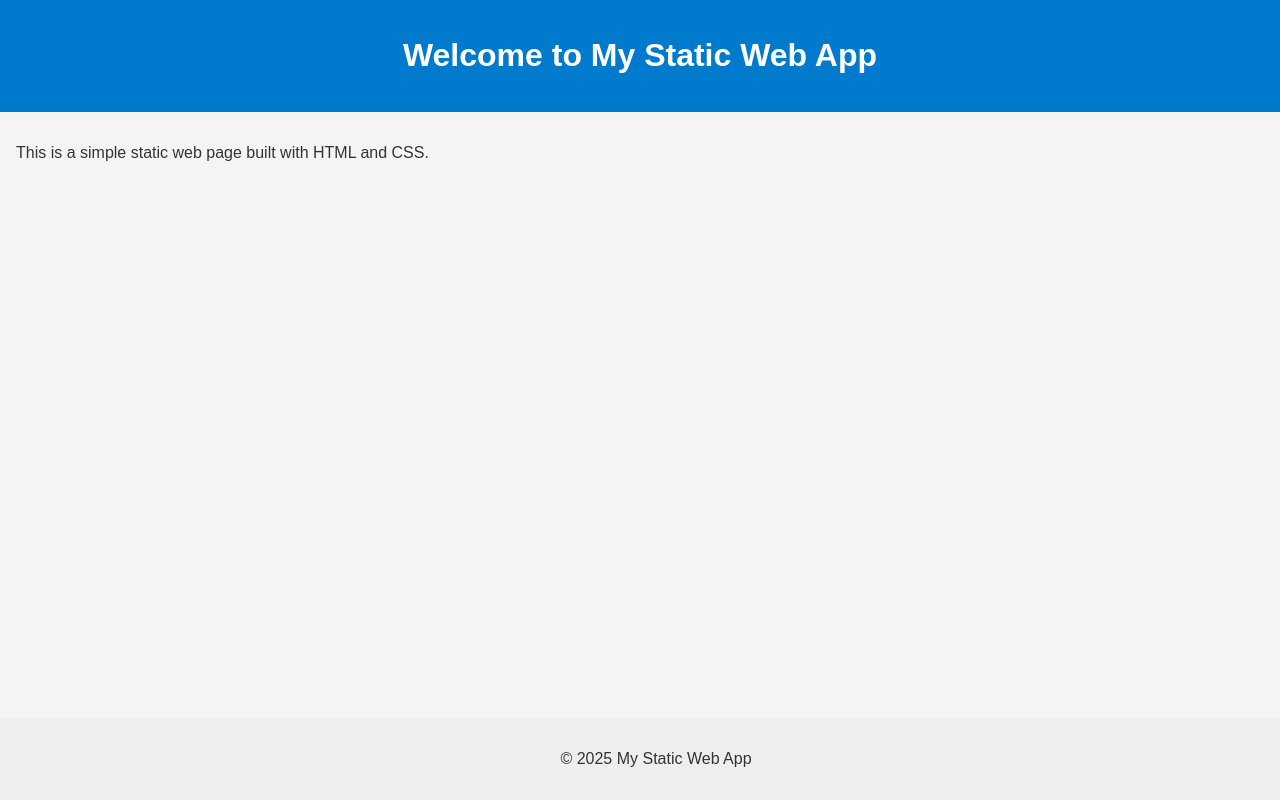
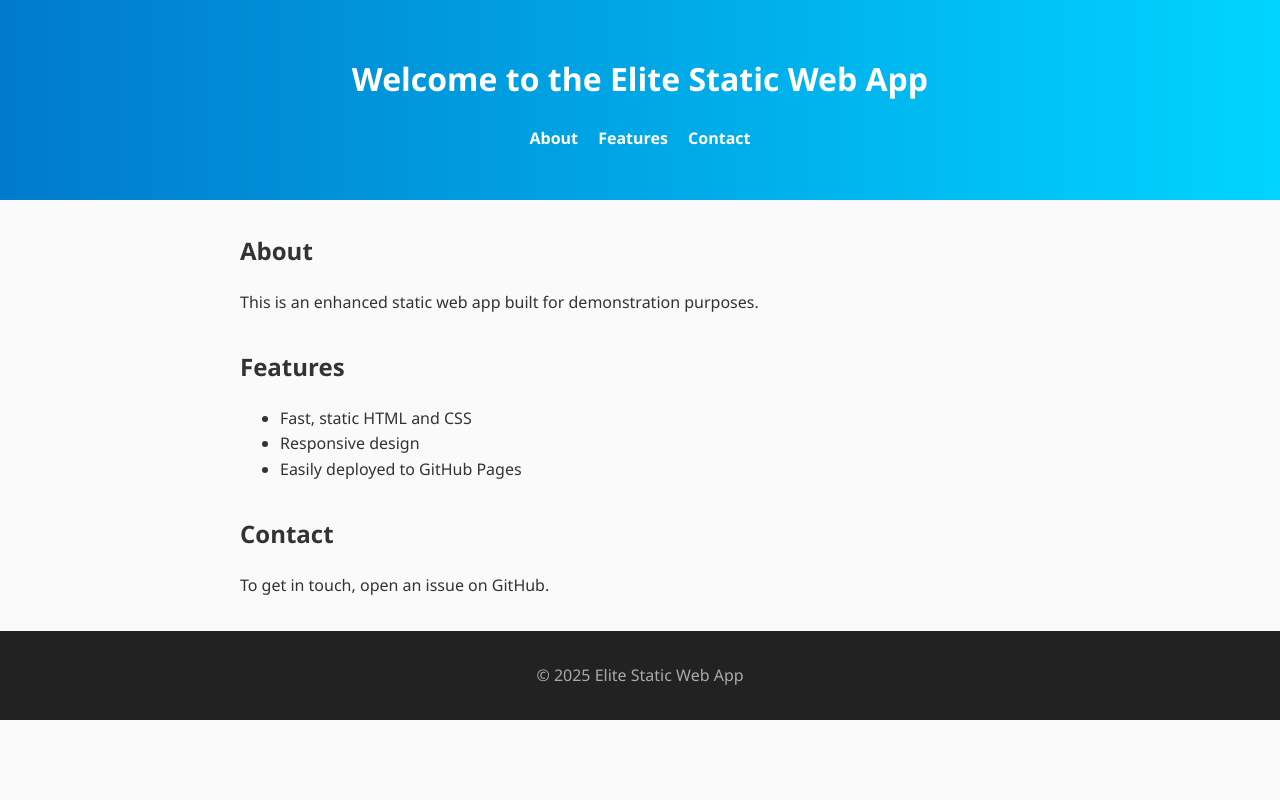
Before and after one commit to Mark-Halstead/test-agent, a plain HTML site: page index.html in a window 1280 px wide. Drawn offline with Linux system fonts and the light colour scheme.

Commit message:
Enhance web app and add GitHub Pages deployment

```diff
--- a/index.html
+++ b/index.html
@@ -3,18 +3,40 @@
 <head>
     <meta charset="UTF-8">
     <meta name="viewport" content="width=device-width, initial-scale=1.0">
-    <title>My Static Web App</title>
+    <title>Elite Static Web App</title>
     <link rel="stylesheet" href="style.css">
 </head>
 <body>
     <header>
-        <h1>Welcome to My Static Web App</h1>
+        <h1>Welcome to the Elite Static Web App</h1>
+        <nav>
+            <ul>
+                <li><a href="#about">About</a></li>
+                <li><a href="#features">Features</a></li>
+                <li><a href="#contact">Contact</a></li>
+            </ul>
+        </nav>
     </header>
     <main>
-        <p>This is a simple static web page built with HTML and CSS.</p>
+        <section id="about">
+            <h2>About</h2>
+            <p>This is an enhanced static web app built for demonstration purposes.</p>
+        </section>
+        <section id="features">
+            <h2>Features</h2>
+            <ul>
+                <li>Fast, static HTML and CSS</li>
+                <li>Responsive design</li>
+                <li>Easily deployed to GitHub Pages</li>
+            </ul>
+        </section>
+        <section id="contact">
+            <h2>Contact</h2>
+            <p>To get in touch, open an issue on GitHub.</p>
+        </section>
     </main>
     <footer>
-        <p>&copy; 2025 My Static Web App</p>
+        <p>&copy; 2025 Elite Static Web App</p>
     </footer>
 </body>
 </html>
--- a/style.css
+++ b/style.css
@@ -1,27 +1,55 @@
 body {
-    font-family: Arial, sans-serif;
+    font-family: 'Segoe UI', Tahoma, Geneva, Verdana, sans-serif;
+    background-color: #fafafa;
+    color: #333;
     margin: 0;
     padding: 0;
-    background-color: #f4f4f4;
-    color: #333;
+    line-height: 1.6;
 }
 
 header {
-    background-color: #007acc;
+    background: linear-gradient(90deg, #007acc, #00d4ff);
     color: white;
-    padding: 1rem;
+    padding: 2rem 1rem;
     text-align: center;
 }
 
+nav ul {
+    list-style: none;
+    padding: 0;
+}
+
+nav li {
+    display: inline-block;
+    margin: 0 0.5rem;
+}
+
+nav a {
+    color: white;
+    text-decoration: none;
+    font-weight: bold;
+}
+
 main {
+    max-width: 800px;
+    margin: 2rem auto;
+    padding: 0 1rem;
+}
+
+section {
+    margin-bottom: 2rem;
+}
+
+footer {
+    background-color: #222;
+    color: #aaa;
+    text-align: center;
     padding: 1rem;
 }
 
-footer {
-    background-color: #eee;
-    text-align: center;
-    padding: 1rem;
-    position: fixed;
-    bottom: 0;
-    width: 100%;
+@media (max-width: 600px) {
+    nav li {
+        display: block;
+        margin: 0.5rem 0;
+    }
 }
```
Also changed, not shown: .github/workflows/github-pages.yml (added), README.md.
